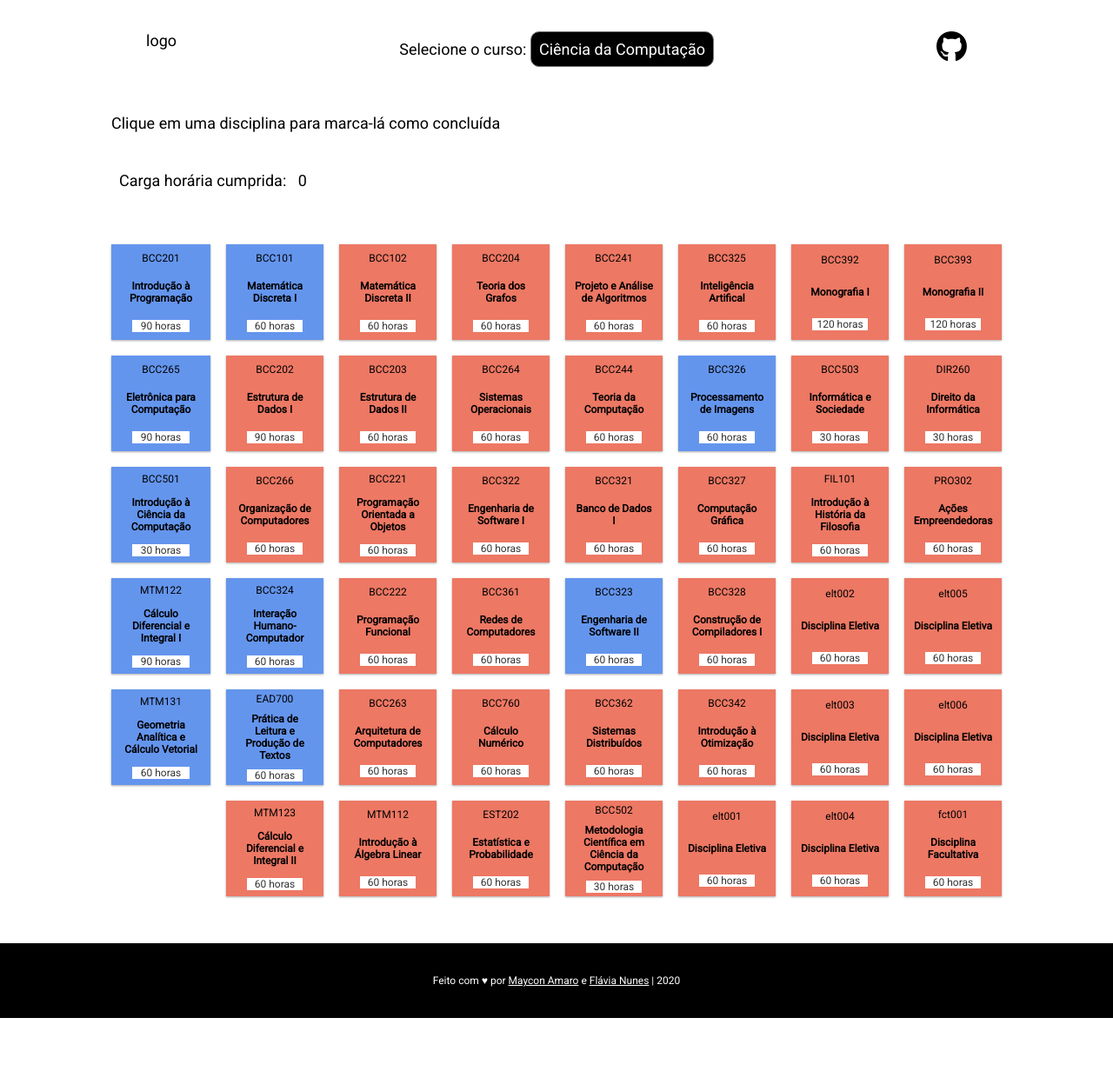
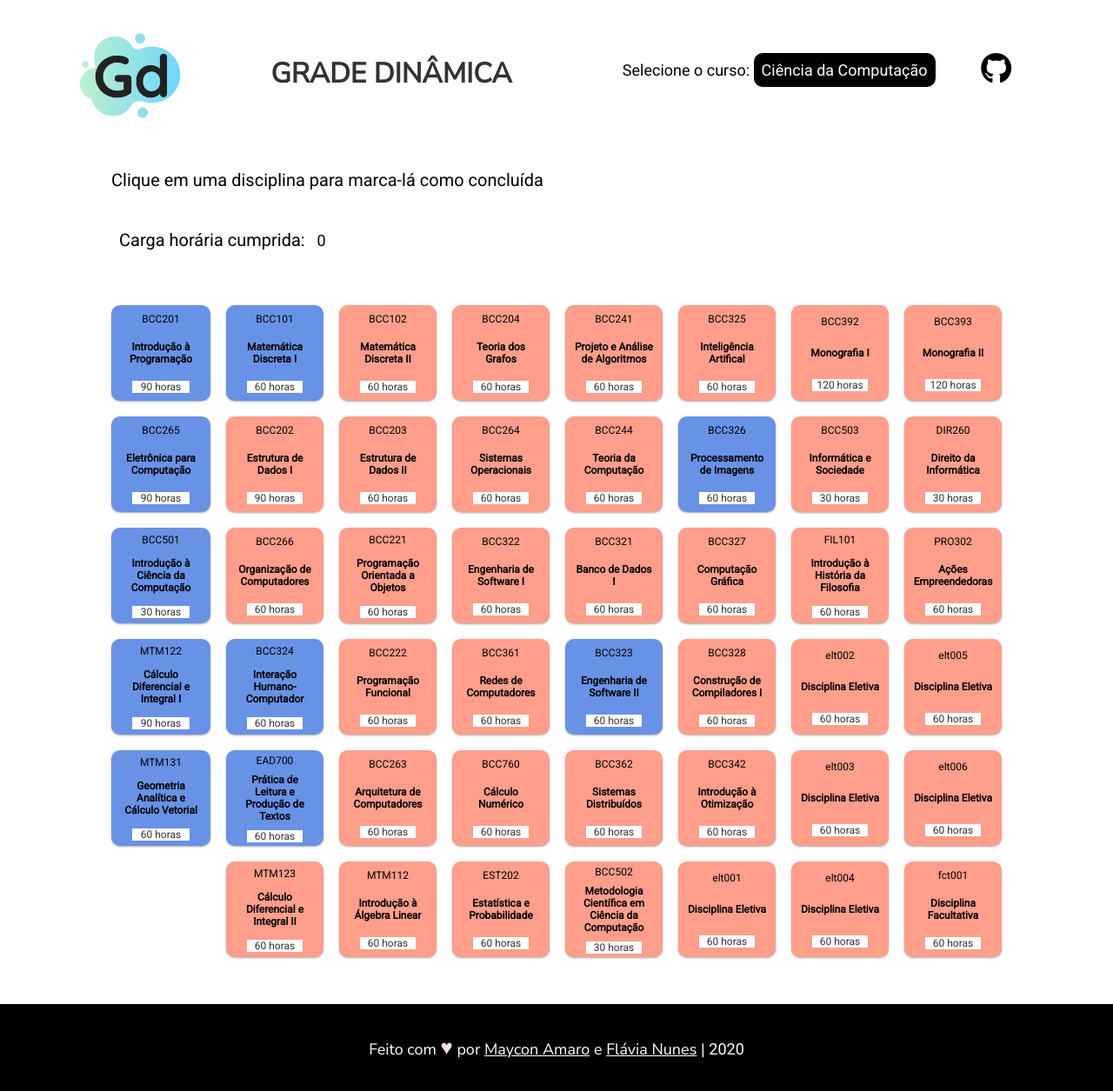
Before and after one commit to mayconamaro/CSDynamicCurriculum, a website: page index.html in a window 1280 px wide. Shown: the whole page at 87% size. Before the commit the page ends 1171 px from the top, so only its background shows below. Drawn offline with Linux system fonts and the light colour scheme; a web font is replaced by a local one.

Commit message:
mudanças

```diff
--- a/index.html
+++ b/index.html
@@ -11,19 +11,20 @@
     <main>
         <header>
             <nav class="navbar">
+
                 <ul class="navbar-items">
-                    <li>logo</li>
+                        <li><img class="logo" alt="The site's logo" src="images/gdlogo.png"/></li>
+                        <li class="logo-text"><h1>Grade Dinâmica</h1></li>
+                    <div class="nav-container-right">
                         <li>
                             Selecione o curso:
                             <select name="course" class="navbar-select">
                             <option value="ciencia da computação">Ciência da Computação</option>
-                        <option value="Action 1">Action 1</option>
-                        <option value="Action 2">Action 2</option>
-                        <option value="Action 3">Action 3</option>
-
+                            <option value="Action 1">Em breve ;)</option>
                             </select>
                         </li>
-                    <a href=""><i class="fab fa-github fa-2x" aria-hidden="true" title="Repositório no Github"></i></a>
+                        <a target="_blank" href="https://github.com/mayconamaro/CSDynamicCurriculum"><i class="fab fa-github fa-2x" aria-hidden="true" title="Repositório no Github"></i></a>
+                    </div>
                 </ul>
             </nav>
         </header>
@@ -40,7 +41,7 @@
     </main>
 
     <footer class="footer">
-        <p>Feito com <span class="heart">♥</span> por <a href="http://mayconamaro.xyz/">Maycon Amaro</a> e <a href="fluvixx.dev">Flávia Nunes</a> | <span id="current-year"></span></p>
+        <p>Feito com <span class="heart">♥</span> por <a href="http://mayconamaro.xyz/">Maycon Amaro</a> e <a href="http://fluvixx.dev">Flávia Nunes</a> | <span id="current-year"></span></p>
     </footer>
     <script src="./curriculum.js"></script>
     <script src="https://kit.fontawesome.com/3d12299869.js" crossorigin="anonymous"></script>
--- a/styles.css
+++ b/styles.css
@@ -1,13 +1,13 @@
-@import url('https://fonts.googleapis.com/css?family=Odibee+Sans|Roboto&display=swap');
+@import url('https://fonts.googleapis.com/css?family=Nunito+Sans|Roboto&display=swap');
 /* trocar p roboto e nunito sans */
 
 
 :root {
     --heading-color: #fff;
     --nav-bg-color: #4897d8;
-    --box-blocked-color: #fa6e59;
-    --box-available-color: #4897d8;
-    --box-completed-color: #48E860;
+    --box-blocked-color: #ff9e8b;
+    --box-available-color: #6892e6;
+    --box-completed-color: #59e2d8;
     --box-font-color: #fff;
     --instructions-bg-color: #f8a055;
     --credit-info-border-color: #f8a055;
@@ -18,11 +18,7 @@
 
     --light-pink: #FFE0E0;
 
-    --box-available-color: #6495ed;
-    --box-completed-color: #95ed64;
-    --box-blocked-color: #ed7864;
-
-    --cursive-font: 'Odibee Sans'; /*trocar pra nunito sans */
+    --cursive-font: 'Nunito Sans';
     --sans-serif-font: 'Roboto';
 }
 
@@ -40,11 +36,12 @@
 }
 
 h1 {
-    font-size: 30px;
-    text-align: center;
-    padding-top: 20px;
+    font-size: 32px;
+    text-align: left;
+    padding-top: 27px;
     font-family: var(--cursive-font), cursive;
     color: var(--font-color);
+    text-transform: uppercase;
 }
 
 .navbar {
@@ -69,11 +66,26 @@ h1 {
     -webkit-border-radius: 10px;
     appearance: none;
     border-radius: 10px;
+    border-color: black;
     padding: .5em;
     background-color: black;
     color: white;
 }
 
+.navbar-select {
+    border: none;
+}
+
+.nav-container-right {
+    display: flex;
+    justify-content: space-around;
+    width: 500px;
+    padding-top: 25px;
+}
+
+.logo {
+    width: 120px;
+}
 
 .curriculum {
     width: 1024px;
@@ -102,6 +114,10 @@ h1 {
     padding: 1em 0;
 }
 
+.instructions p {
+    font-size: 20px;
+}
+
 .credit-info {
     width: fit-content;
     display: flex;
@@ -121,7 +137,7 @@ h1 {
 .course {
     width: 100%;
     height: 110px;
-    /* border: 1px solid var(--box-border-color); */
+    border-radius: 10px;
     display: flex;
     justify-content: space-around;
     flex-direction: column;
@@ -176,15 +192,16 @@ h1 {
     padding: 2em 0;
 }
 
-.footer p, .footer p a, .footer p span {
-    font-size: 12px;
+.footer p, .footer p a{
+    font-size: 18px;
     color: white;
     text-align: center;
+    font-family: var(--cursive-font);
 }
 
 .heart {
     color: var(--light-pink);
-    font-size: 10px;
+    font-size: 24px;
 }
 
 @media only screen and (min-width: 570px) and (max-width: 899px){
```
Also changed, not shown: images/gdlogo.png (added). Lines whose indentation alone changed are shown as unchanged.
